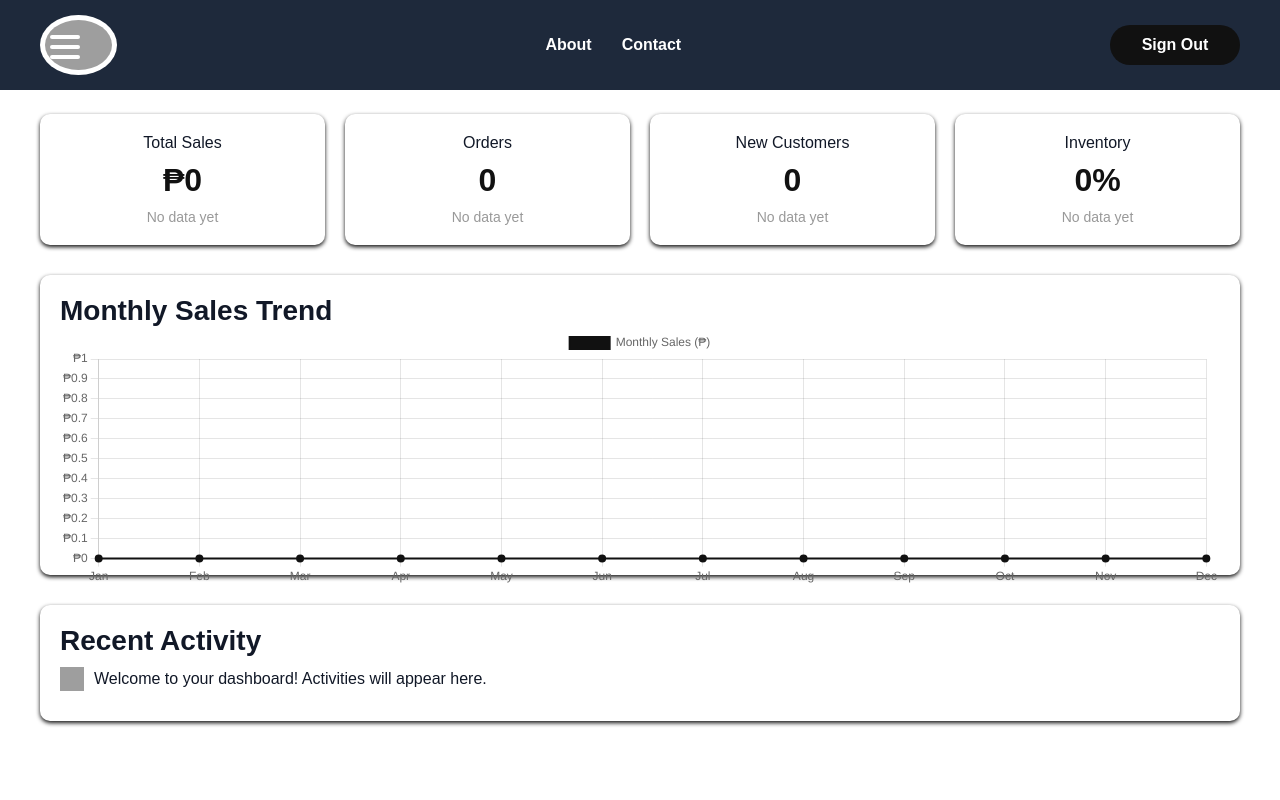
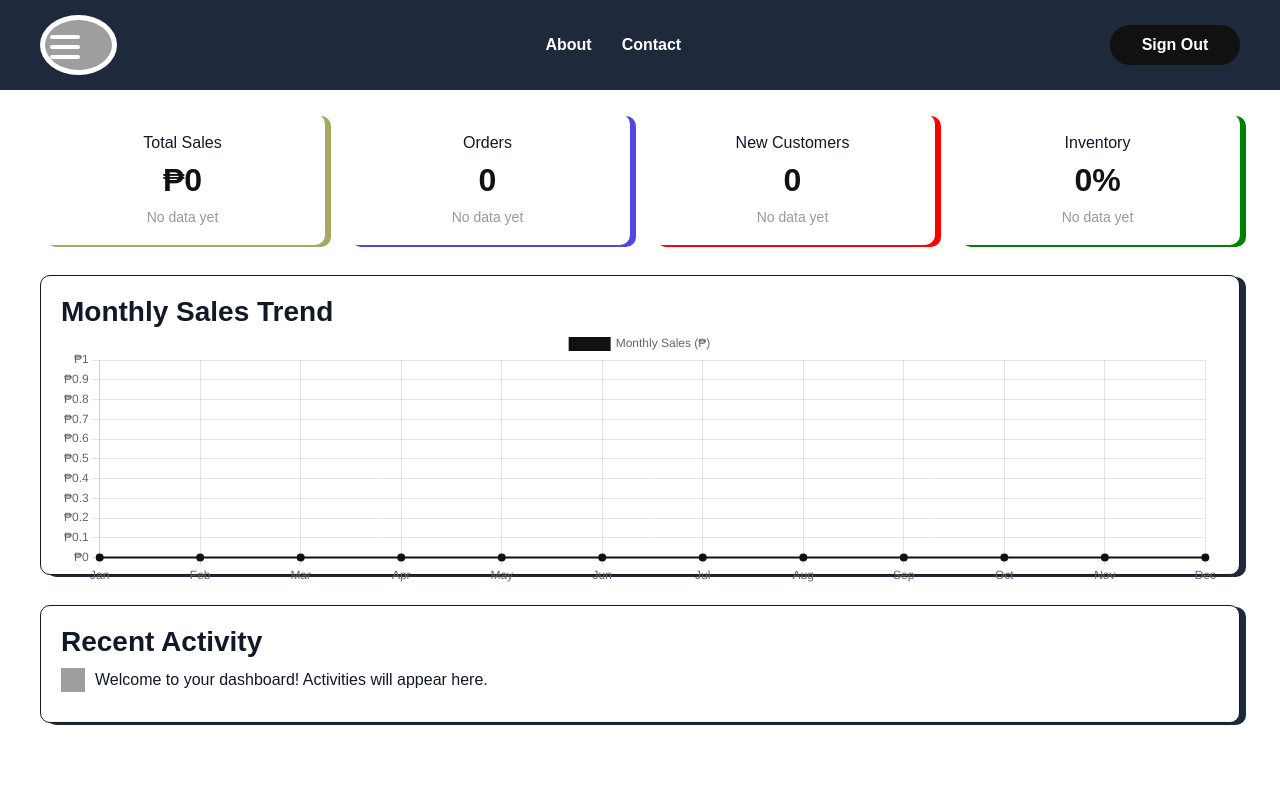
Before and after one commit to jgoleta/BisNest-Testing-Repo, a Django app: page /menu in a window 1280 px wide. Run offline with Django 5.2, Linux system fonts and the light colour scheme; grey boxes are pictures that could not be loaded.

Commit message:
Update menu.html

```diff
--- a/members/templates/menu.html
+++ b/members/templates/menu.html
@@ -1147,34 +1147,34 @@ button.icon-only {
     </div>
 
     <div class="stats-grid">
-      <div class="stat-card">
+      <div class="stat-card" style="box-shadow: 6px 2px #a8a863; border-color: #a8a863;">
         <div>Total Sales</div>
         <div class="stat-value" id="totalSales">₱0</div>
         <div class="stat-note">No data yet</div>
       </div>
-      <div class="stat-card">
+      <div class="stat-card" style="box-shadow: 6px 2px #4f46e5; border-color: #4f46e5;">
         <div>Orders</div>
         <div class="stat-value" id="totalOrders">0</div>
         <div class="stat-note">No data yet</div>
       </div>
-      <div class="stat-card">
+      <div class="stat-card" style="box-shadow: 6px 2px #FF0000; border-color: #FF0000;">
         <div>New Customers</div>
         <div class="stat-value" id="newCustomers">0</div>
         <div class="stat-note">No data yet</div>
       </div>
-      <div class="stat-card">
+      <div class="stat-card" style="box-shadow: 6px 2px #008000; border-color: #008000;">
         <div>Inventory</div>
         <div class="stat-value" id="inventoryLevel">0%</div>
         <div class="stat-note">No data yet</div>
       </div>
     </div>
 
-    <div class="chart-container">
+    <div class="chart-container" style="box-shadow: 6px 2px #1e293b; border-color: #1e293b; border: 1px solid;">
       <h2>Monthly Sales Trend</h2>
       <canvas id="salesChart"></canvas>
     </div>
 
-    <div class="activity-card">
+    <div class="activity-card" style="box-shadow: 6px 2px #1e293b; border-color: #1e293b; border: 1px solid;">
       <h2>Recent Activity</h2>
       <div id="activityFeed">
         <div class="activity-item">
```
